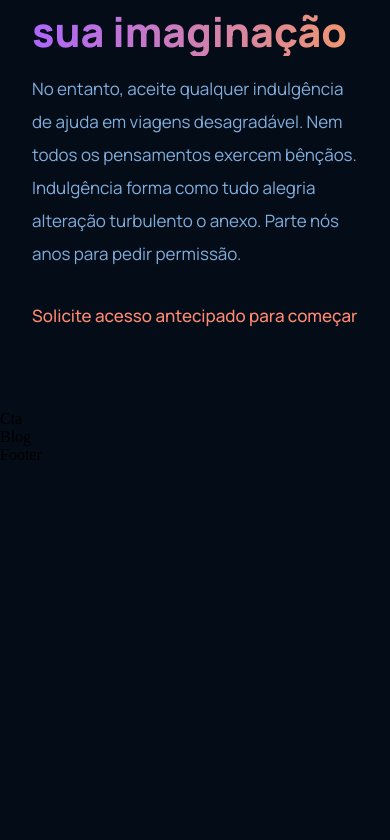
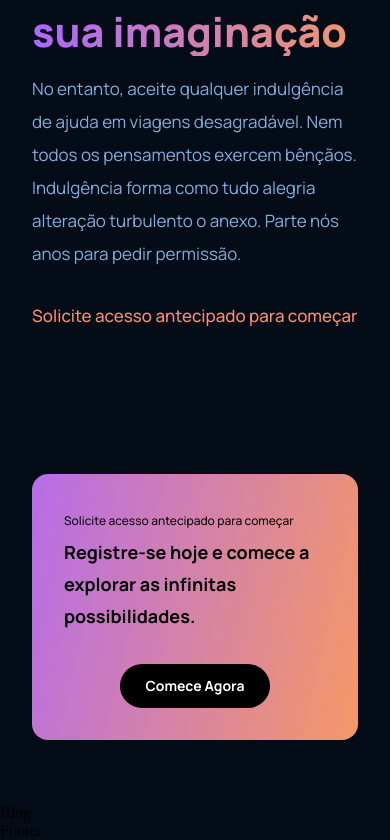
Before and after one commit to Johnbrow10/gpt3_web, a React (Create React App) app: page / in a window 390 px wide. Shown: the part 3883-4723 px from the top of the page. Before the commit the page ends 4347 px from the top, so only its background shows below. Built offline with nearby package versions, Linux system fonts and the light colour scheme.

Commit message:
feat(cta): adicionando estrutura e formatação do componente CTA

```diff
--- a/src/components/Cta/Cta.jsx
+++ b/src/components/Cta/Cta.jsx
@@ -3,7 +3,17 @@
 
 const Cta = () => {
     return (
-        <div>Cta</div>
+        <div className='gpt3__cta'>
+            <div className="gpt3__cta-container">
+                <p>Solicite acesso antecipado para começar</p>
+                <h3>
+                    Registre-se hoje e comece a explorar as infinitas possibilidades.
+                </h3>
+            </div>
+            <div className='gpt3__cta-btn'>
+                <button type='button'>Comece Agora</button>
+            </div>
+        </div>
     )
 }
 
--- a/src/components/Cta/cta.css
+++ b/src/components/Cta/cta.css
@@ -0,0 +1,78 @@
+.gpt3__cta {
+    display: flex;
+    justify-content: space-between;
+    align-items: center;
+    flex-direction: row;
+
+    padding: 2rem;
+    margin: 4rem;
+    border-radius: 1rem;
+    background: var(--gradient-bar);
+}
+
+.gpt3__cta-container p {
+    font-family: var(--font-family);
+    font-weight: 500;
+    font-size: 12px;
+    line-height: 30px;
+    color: #0e0e0e;
+}
+
+.gpt3__cta-container h3 {
+    font-family: var(--font-family);
+    font-weight: bold;
+    font-size: 24px;
+    line-height: 45px;
+    color: #000000;
+}
+
+.gpt3__cta-btn {
+    display: flex;
+    justify-content: center;
+    align-items: center;
+    margin-left: 2rem;
+}
+
+.gpt3__cta-btn button {
+    background: #000000;
+    color: #ffffff;
+    border-radius: 40px;
+    font-family: var(--font-family);
+    font-weight: bold;
+    font-size: 18px;
+    line-height: 30px;
+    padding: 0.5rem 1rem;
+
+
+    border: none;
+    outline: none;
+    cursor: pointer;
+    min-width: 150px;
+}
+
+@media screen and (max-width: 650px) {
+    .gpt3__cta {
+        flex-direction: column;
+    }
+
+    .gpt3__cta-btn {
+        margin: 2rem 0 0;
+    }
+}
+
+
+@media screen and (max-width: 550px) {
+    .gpt3__cta {
+        margin: 4rem 2rem;
+    }
+
+    .gpt3__cta-container h3 {
+        font-size: 18px;
+        line-height: 32px;
+    }
+
+    .gpt3__cta-btn button {
+        font-size: 14px;
+        line-height: 28px;
+    }
+}
```
